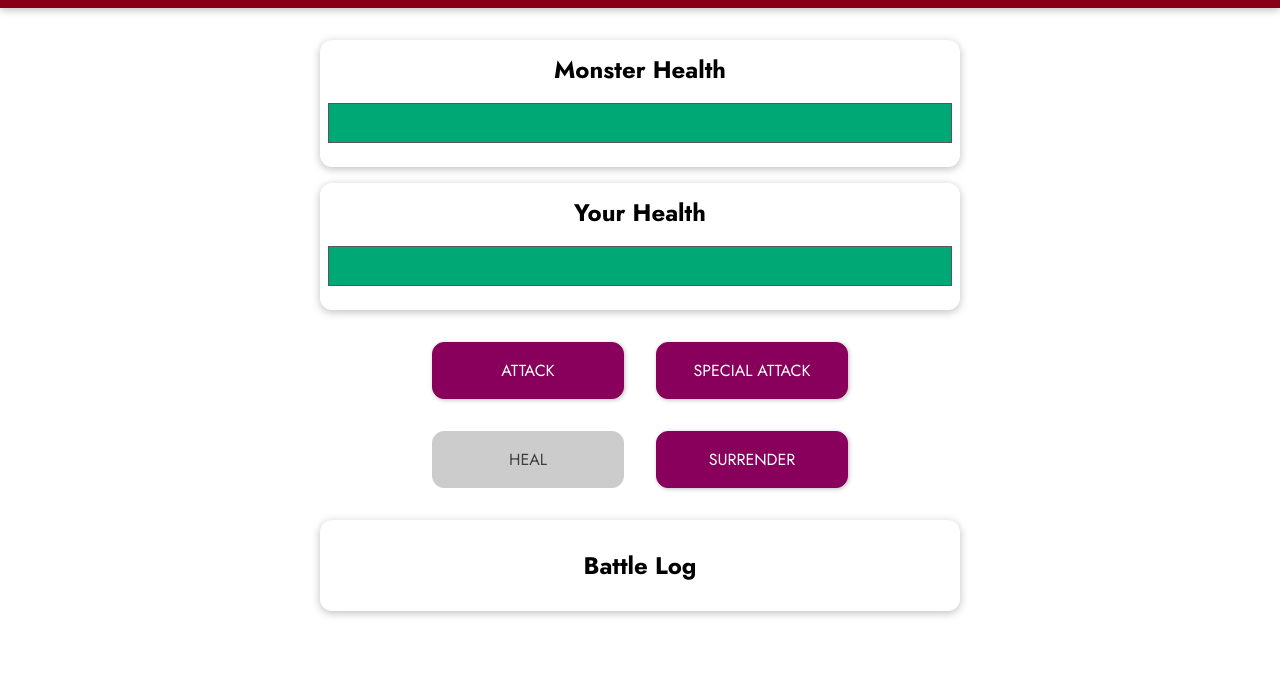
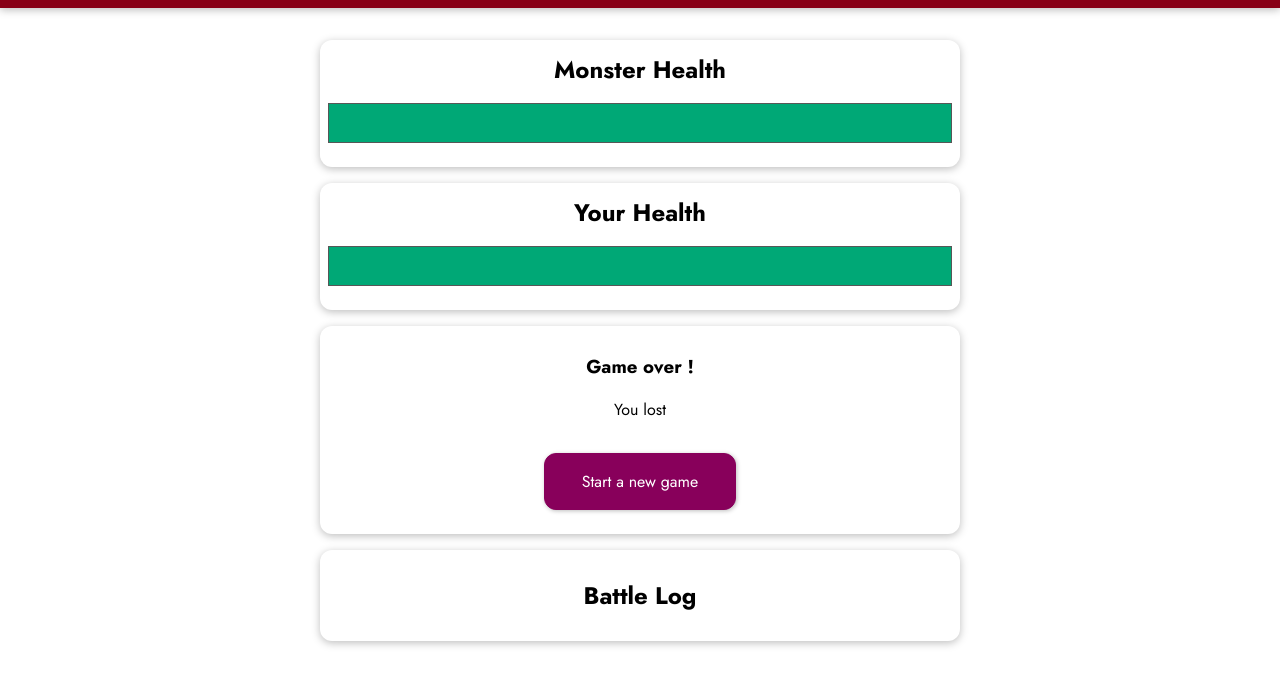
Before and after one commit to awebstyle/monsterSlayer, a plain HTML site: page index.html in a window 1280 px wide. Both pictures are taken after a click on the button "SURRENDER". Shown: the part 97-782 px from the top of the page. Drawn offline with nearby package versions, Linux system fonts and the light colour scheme.

Commit message:
surrender + end of core functions
add surrender method + hide control buttons if winner

```diff
--- a/app.js
+++ b/app.js
@@ -105,6 +105,25 @@ const app = Vue.createApp({
       }
       this.attackPlayer();
     },
+
+    /**
+     * input : data at the end of the last games
+     * output : reset data
+     * **/
+    restart(){
+      this.playerHealth = 100,
+      this.monsterHealth = 100,
+      this.currentRound = 0,
+      this.end = false,
+      this.winner = null
+    },
+
+    /**
+     * output : winner = monster
+     **/
+    surrender(){
+      this.winner = 'monster';
+    }
   },
 });
 
--- a/index.html
+++ b/index.html
@@ -34,12 +34,13 @@
         <p v-if="winner === 'draw'">It's a draw</p>
         <p v-else-if="winner === 'monster'">You lost</p>
         <p v-else>You won</p>
+        <button @click="restart">Start a new game</button>
       </section>
-      <section id="controls">
+      <section id="controls" v-else>
         <button @click="attackMonster">ATTACK</button>
         <button :disabled= "mayUseSpecialAttackBtn"  @click="specialAttackMonster">SPECIAL ATTACK</button>
         <button :disabled= "mayUseHealBtn" @click="healPlayer">HEAL</button>
-        <button>SURRENDER</button>
+        <button @click="surrender">SURRENDER</button>
       </section>
       <section id="log" class="container">
         <h2>Battle Log</h2>
```
